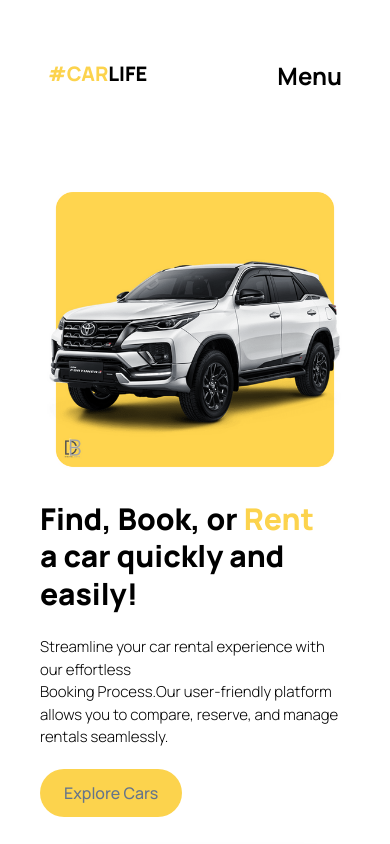
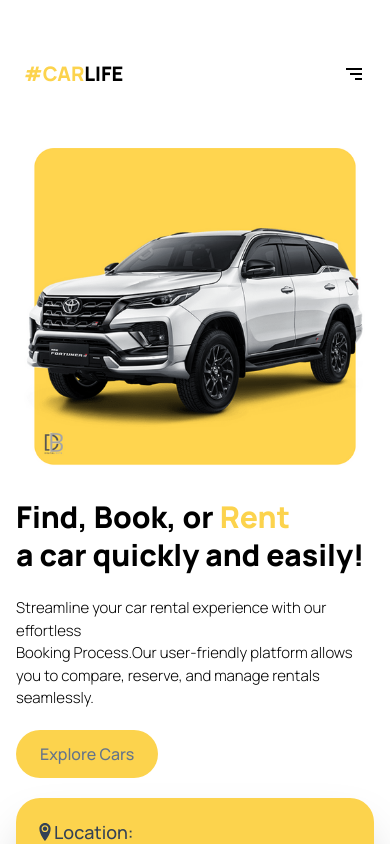
Before and after one commit to ErnestMubatapasango/vanlife-react-router, a React (Create React App) app: page / in a window 390 px wide. Shown: the top 844 px of the page. Built offline with nearby package versions, Linux system fonts and the light colour scheme; no server answers; the database is empty.

Commit message:
final draft edits

```diff
--- /dev/null
+++ b/firestore.indexes.json
@@ -0,0 +1,4 @@
+{
+  "indexes": [],
+  "fieldOverrides": []
+}
--- a/src/components/Header.js
+++ b/src/components/Header.js
@@ -1,7 +1,7 @@
 import React from 'react'
 import { NavLink, Link } from 'react-router-dom'
-//import {MdOutlineClose} from 'react-icons/md'
-
+import {MdOutlineClose} from 'react-icons/md'
+import {BiMenuAltRight} from  'react-icons/bi'
 function Header() {
 
   const [mobileMenu, setMobileMenu] = React.useState(false)
@@ -23,7 +23,7 @@
             <NavLink to='login' style={({isActive}) => isActive ? activeStyle : null } className='font-normal text-lg  hover:text-gray-500 hover:text-xl ease-in delay-75'>Login</NavLink>
         </nav>
         <div className='flex md:hidden cursor-pointer'>
-          <button onClick={() => setMobileMenu(!mobileMenu)} className={` ${mobileMenu ? 'text-amber-300': null} font-bold text-2xl`}>{mobileMenu ? "Close" : "Menu"  }</button>
+          <button onClick={() => setMobileMenu(!mobileMenu)} className={` ${mobileMenu ? 'text-amber-300': null} font-bold text-2xl`}>{mobileMenu ? <MdOutlineClose/> : <BiMenuAltRight />   }</button>
         </div>
 
         { mobileMenu ? (
--- a/src/components/Layout.js
+++ b/src/components/Layout.js
@@ -7,9 +7,9 @@
 
 function Layout() {
   return (
-    <div className='mx-10 lg:mx-40'>
+    <div className='mx-4 sm:mx-5 md:mx-[3rem] lg:mx-40'>
         <Header />
-        <main className='pt-0 md:pt-20'>
+        <main className='pt-0 md:pt-10 xl:pt-20'>
             <Outlet />
         </main>
         <Footer />
--- a/src/pages/Home/Catalogue.js
+++ b/src/pages/Home/Catalogue.js
@@ -40,11 +40,11 @@
     const carElements = displayedCars.slice(0, visibleCars).map(car => {
         return(
             <Link key={car.id}>
-                <div className='w-[13em] h-[20em] flex flex-col gap-2 items-start shadow-2xl px-2 py-4 rounded-2xl' >
-                    <img src={car.imageUrl} alt='rental cars' className='rounded-2xl w-[14rem] h-[10rem] object-contain' />
-                    <h2 className='font-medium text-lg text-black'>{car.title}</h2>
+                <div className='w-[9.3rem] sm:w-[10em] md:w-[13rem] h-[15rem] md:h-[20em] flex flex-col gap-2 items-start shadow-2xl px-2 py-4 rounded-2xl' >
+                    <img src={car.imageUrl} alt='rental cars' className='rounded-2xl w-[13rem] h-[10rem] object-contain' />
+                    <h2 className='font-medium text-sm md:text-lg text-black'>{car.title}</h2>
                     <p className='text-amber-400'>${car.price}/day</p>
-                    <button className='bg-amber-300 text-black w-full font-bold p-2 rounded-xl'>Rent Now</button>
+                    <button className='bg-amber-300 text-black w-full text-sm md:text-base font-bold p-2 rounded-xl'>Rent Now</button>
                 </div>
             </Link>
 
--- a/src/pages/Home/Hero.js
+++ b/src/pages/Home/Hero.js
@@ -4,7 +4,7 @@
 
 function Home() {
 
-    const [scrolling, setScrolling] = React.useState(false)
+    //const [scrolling, setScrolling] = React.useState(false)
     // const [active, setActive] = React.useState("")
     // const handleNavLink = (link) => {
     //     setActive(link)
@@ -25,7 +25,7 @@
 
 
   return (
-    <div className='flex flex-col-reverse md:flex-row gap-y-8 items-start py-20 md:py-0 md:pt-10'>
+    <div className='flex flex-col-reverse md:flex-row gap-y-8 items-start py-10 md:py-0 md:pt-10'>
         <div className='space-y-6 w-full md:w-1/2'>
             <h1 className='text-[30px] xs:text-[35px] md:text-[30px] lg:text-[42px]  text leading-tight font-extrabold'>Find, Book, or <span className='text-amber-300'>Rent</span><br /> a car quickly and easily!<br /></h1>
 
@@ -37,7 +37,7 @@
             <Link to='vans'>
                 <CustomButton
                     title="Explore Cars"
-                    containerStyles="bg-amber-300 mt-5 text-slate-500 rounded-full font-medium"
+                    containerStyles="bg-amber-300 my-5 text-slate-500 rounded-full font-medium"
                 />
             </Link>
 
```
Also changed, not shown: firebase.json (added), 2 other files (tests, documents, lock files or other folders).
